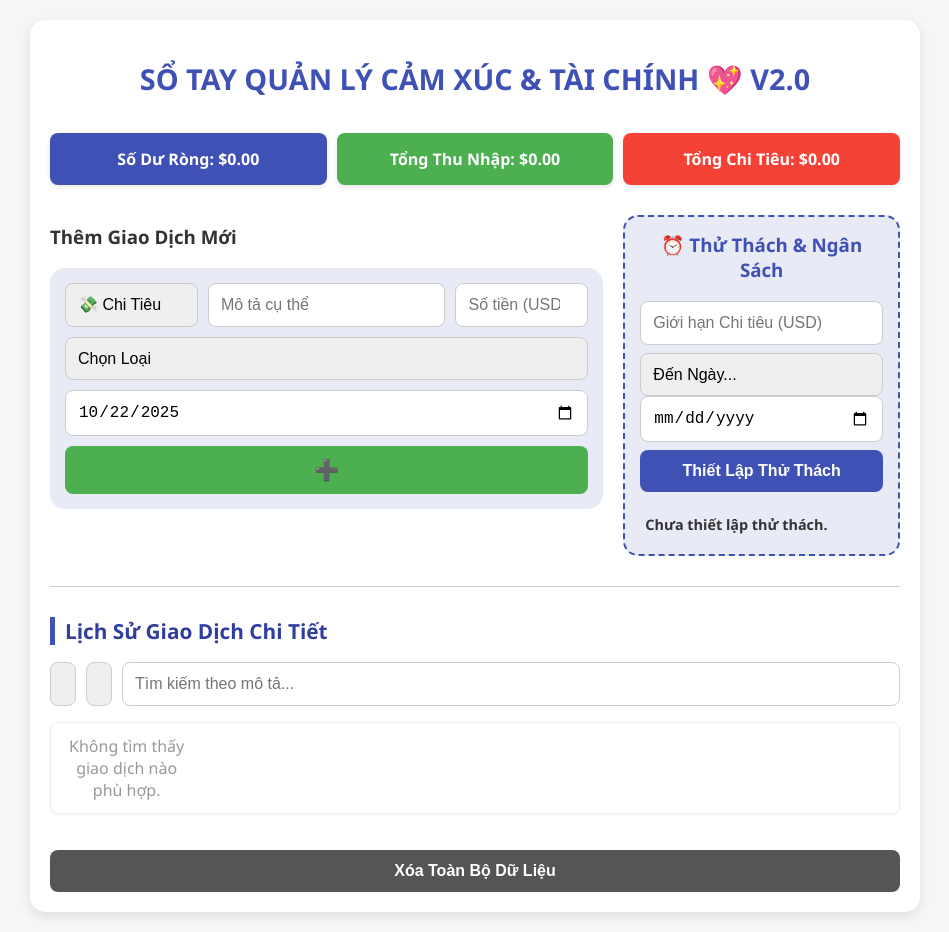
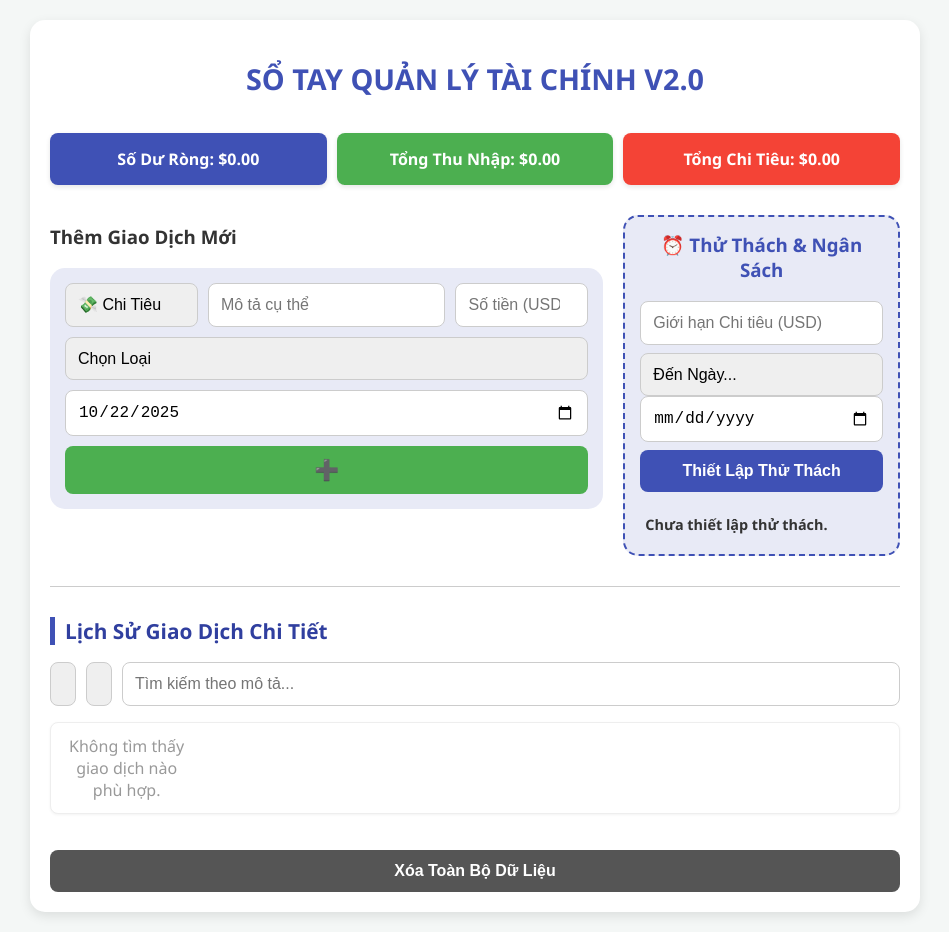
Before and after one commit to long09511/managingmoneyforfuture, a plain HTML site: page index.html in a window 1280 px wide. Shown: the whole page, without its empty margins (165-1114 px from the left). Drawn offline with Linux system fonts and the light colour scheme.

Commit message:
Update index.html

```diff
--- a/index.html
+++ b/index.html
@@ -296,7 +296,7 @@
 <body>
 
     <div class="container">
-        <h1>SỔ TAY QUẢN LÝ CẢM XÚC & TÀI CHÍNH 💖 V2.0</h1>
+        <h1>SỔ TAY QUẢN LÝ TÀI CHÍNH V2.0</h1>
 
         <div id="summary-section">
             <div class="summary-box" id="net-balance">Số Dư Ròng: $0.00</div>
@@ -697,4 +697,5 @@
     </script>
 
 </body>
+
 </html>
```
